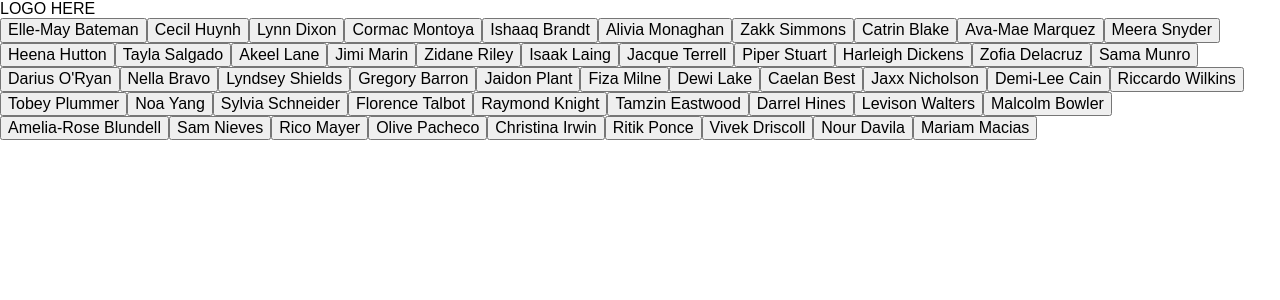
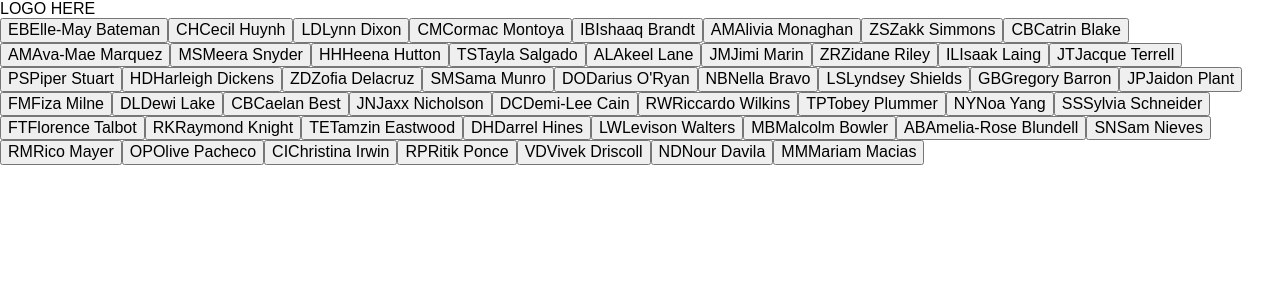
Before and after one commit to ronlanla/thomas-candidate-viewer, a React app: page / in a window 1280 px wide. Shown: the top 300 px of the page. Built offline with nearby package versions, Linux system fonts and the light colour scheme.

Commit message:
Add candidate initials

```diff
--- a/src/components/candidate-view/list/row/candidate-row.css
+++ b/src/components/candidate-view/list/row/candidate-row.css
@@ -18,3 +18,14 @@
   font-weight: bold;
   white-space: nowrap;
 }
+
+.CandidateRow_name_initials {
+  font-size: 12px;
+  color: #fff;
+  padding: 6px;
+  margin-right: 7px;
+  background-color: #2f9cd3;
+  border-radius: 50%;
+  width: 16px;
+  height: 16px;
+}
--- a/src/components/candidate-view/list/row/card/index.tsx
+++ b/src/components/candidate-view/list/row/card/index.tsx
@@ -17,12 +17,12 @@ class CandidateCard extends Component<CandidateCardProps> {
     const hasFinishDate = (assessment?: Assessment) => Boolean(assessment && assessment.complete_dt);
 
     return (
-      <div className={'CandidateCard'}>
+      <span className={'CandidateCard'}>
         <Icon name="Behaviour" class={classnames('CandidateCard_Icon', hasFinishDate(ppa) && 'CandidateCard_Icon-Behaviour')}/>
         <Icon name="Aptitude" class={classnames('CandidateCard_Icon', hasFinishDate(gia) && 'CandidateCard_Icon-Aptitude')}/>
         <Icon name="Emotion" class={classnames('CandidateCard_Icon', hasFinishDate(teique) && 'CandidateCard_Icon-Emotion')}/>
         <Icon name="Personality" class={classnames('CandidateCard_Icon', hasFinishDate(hpti) && 'CandidateCard_Icon-Personality')}/>
-      </div>
+      </span>
     );
   }
 }
--- a/src/components/candidate-view/list/row/index.tsx
+++ b/src/components/candidate-view/list/row/index.tsx
@@ -12,9 +12,16 @@ interface CandidateRowProps {
 class CandidateRow extends Component<CandidateRowProps> {
   render () {
     const { id, name, assessments } = this.props.candidate;
+
+    // TODO: Replace backgrounds with solid svg
+    const generateInitials = name.split(' ').map((character) => character[0]);
+
     return (
       <button className={'CandidateRow'}>
-        <span className={'CandidateRow_name'}>{name}</span>
+        <div className={'CandidateRow_name'}>
+          <span className={'CandidateRow_name_initials'}>{generateInitials}</span>
+          {name}
+        </div>
         <CandidateCard assessments={assessments}/>
       </button>
     );
```
